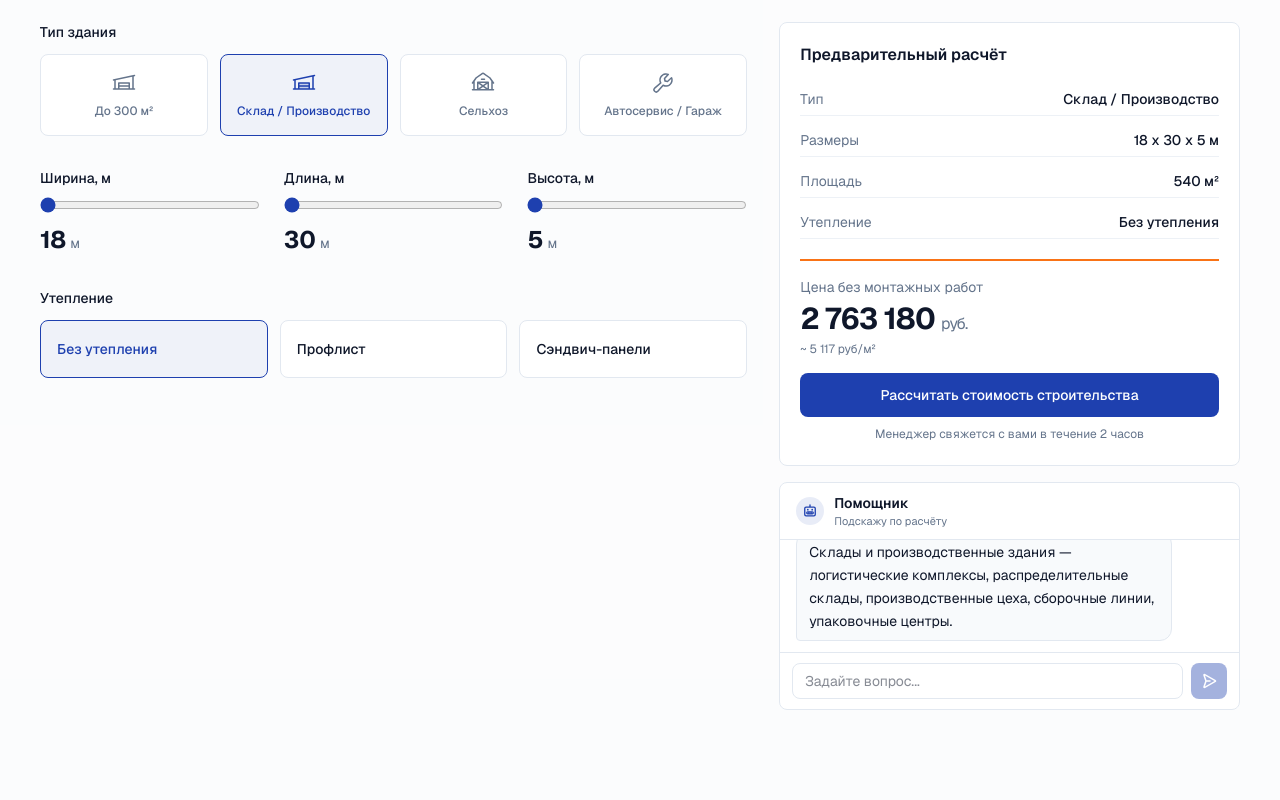
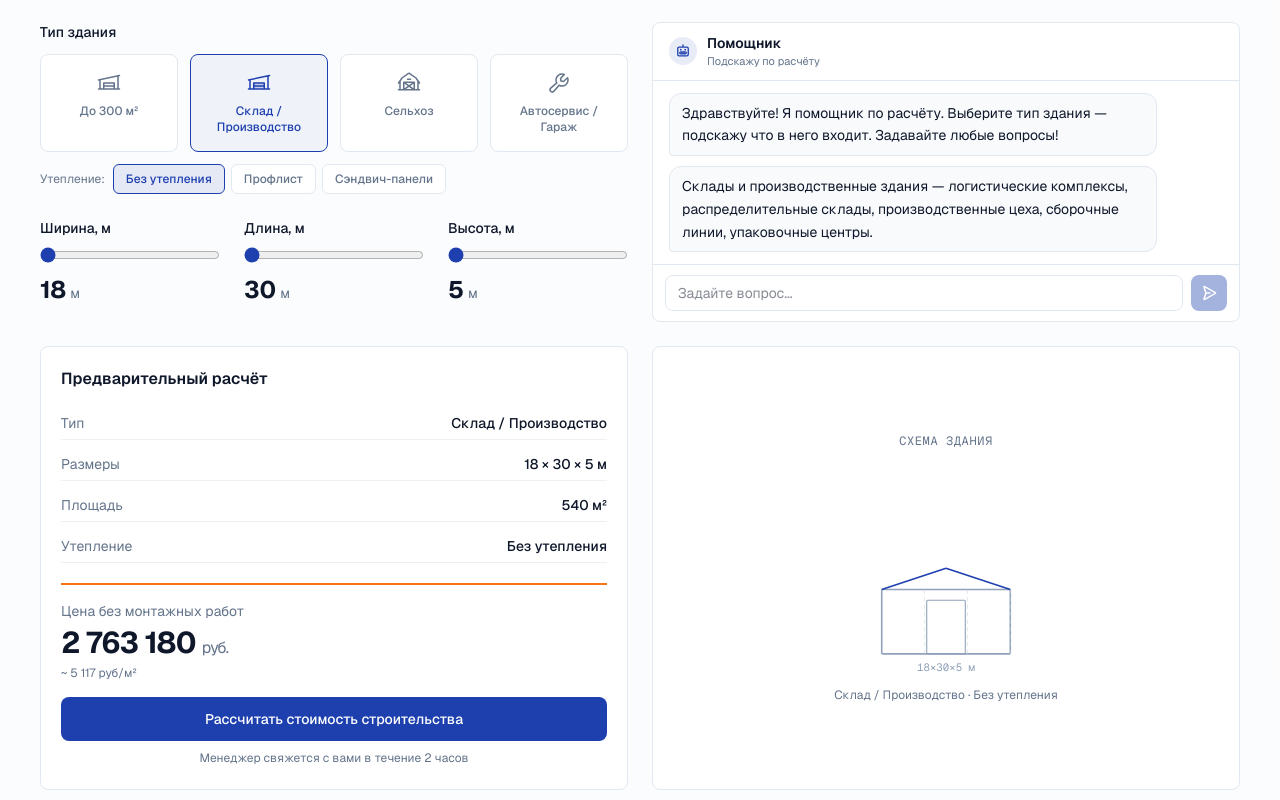
Before and after one commit to faded679/lstkmk, a Next.js app: page / in a window 1280 px wide. Shown: the part 1100-1900 px from the top of the page. Built offline with nearby package versions, Linux system fonts and the light colour scheme.

Commit message:
feat: calculator 2x2 layout - type+insulation top-left, chat top-right, estimate bottom-left, SVG sketch bottom-right

```diff
--- a/src/components/Calculator.tsx
+++ b/src/components/Calculator.tsx
@@ -179,6 +179,62 @@ export default function Calculator() {
   const formatPrice = (n: number) =>
     new Intl.NumberFormat("ru-RU").format(Math.round(n));
 
+  // SVG building sketch based on type
+  const BuildingSketch = () => {
+    const w = 280;
+    const h = 200;
+    const ratio = width / length;
+    const bw = Math.min(240, Math.max(120, ratio * 200));
+    const bh = Math.min(140, Math.max(60, (height / 10) * 120));
+    const x0 = (w - bw) / 2;
+    const y0 = h - 20 - bh;
+    const roofPeak = type === "agriculture" ? y0 - 30 : y0 - 20;
+
+    if (type === "agriculture") {
+      return (
+        <svg viewBox={`0 0 ${w} ${h}`} className="w-full h-full" fill="none">
+          <rect x={x0} y={y0} width={bw} height={bh} stroke="currentColor" strokeWidth="1.5" className="text-slate-400" rx="1" />
+          <path d={`M${x0} ${y0} Q${x0 + bw / 2} ${roofPeak} ${x0 + bw} ${y0}`} stroke="currentColor" strokeWidth="1.5" className="text-accent-blue" fill="none" />
+          {Array.from({ length: Math.floor(bw / 30) }).map((_, i) => (
+            <line key={i} x1={x0 + (i + 1) * 30} y1={y0} x2={x0 + (i + 1) * 30} y2={y0 + bh} stroke="currentColor" strokeWidth="0.5" className="text-slate-300" strokeDasharray="4 3" />
+          ))}
+          <rect x={x0 + bw * 0.35} y={y0 + bh - 40} width={bw * 0.3} height={40} stroke="currentColor" strokeWidth="1" className="text-slate-400" rx="1" />
+          <text x={w / 2} y={h - 4} textAnchor="middle" className="text-[10px] fill-slate-400 font-mono">{width}×{length}×{height} м</text>
+        </svg>
+      );
+    }
+
+    if (type === "service") {
+      return (
+        <svg viewBox={`0 0 ${w} ${h}`} className="w-full h-full" fill="none">
+          <rect x={x0} y={y0} width={bw} height={bh} stroke="currentColor" strokeWidth="1.5" className="text-slate-400" rx="1" />
+          <line x1={x0} y1={y0} x2={x0 + bw / 2} y2={roofPeak} stroke="currentColor" strokeWidth="1.5" className="text-accent-blue" />
+          <line x1={x0 + bw / 2} y1={roofPeak} x2={x0 + bw} y2={y0} stroke="currentColor" strokeWidth="1.5" className="text-accent-blue" />
+          {[0.15, 0.55].map((p, i) => (
+            <rect key={i} x={x0 + bw * p} y={y0 + bh - 50} width={bw * 0.28} height={50} stroke="currentColor" strokeWidth="1" className="text-slate-400" rx="1" />
+          ))}
+          <line x1={x0 + bw * 0.15 + bw * 0.14} y1={y0 + bh - 50} x2={x0 + bw * 0.15 + bw * 0.14} y2={y0 + bh} stroke="currentColor" strokeWidth="0.5" className="text-slate-300" />
+          <line x1={x0 + bw * 0.55 + bw * 0.14} y1={y0 + bh - 50} x2={x0 + bw * 0.55 + bw * 0.14} y2={y0 + bh} stroke="currentColor" strokeWidth="0.5" className="text-slate-300" />
+          <text x={w / 2} y={h - 4} textAnchor="middle" className="text-[10px] fill-slate-400 font-mono">{width}×{length}×{height} м</text>
+        </svg>
+      );
+    }
+
+    // warehouse & small-building
+    return (
+      <svg viewBox={`0 0 ${w} ${h}`} className="w-full h-full" fill="none">
+        <rect x={x0} y={y0} width={bw} height={bh} stroke="currentColor" strokeWidth="1.5" className="text-slate-400" rx="1" />
+        <line x1={x0} y1={y0} x2={x0 + bw / 2} y2={roofPeak} stroke="currentColor" strokeWidth="1.5" className="text-accent-blue" />
+        <line x1={x0 + bw / 2} y1={roofPeak} x2={x0 + bw} y2={y0} stroke="currentColor" strokeWidth="1.5" className="text-accent-blue" />
+        {Array.from({ length: Math.floor(bw / 40) }).map((_, i) => (
+          <line key={i} x1={x0 + (i + 1) * 40} y1={y0} x2={x0 + (i + 1) * 40} y2={y0 + bh} stroke="currentColor" strokeWidth="0.5" className="text-slate-300" strokeDasharray="4 3" />
+        ))}
+        <rect x={x0 + bw * 0.35} y={y0 + bh - 50} width={bw * 0.3} height={50} stroke="currentColor" strokeWidth="1" className="text-slate-400" rx="1" />
+        <text x={w / 2} y={h - 4} textAnchor="middle" className="text-[10px] fill-slate-400 font-mono">{width}×{length}×{height} м</text>
+      </svg>
+    );
+  };
+
   return (
     <section id="calculator" className="py-24 lg:py-32 bg-slate-50/50">
       <div className="max-w-[1400px] mx-auto px-6 lg:px-10">
@@ -198,13 +254,15 @@ export default function Calculator() {
           </p>
         </motion.div>
 
-        <div className="grid grid-cols-1 lg:grid-cols-5 gap-8">
+        <div className="grid grid-cols-1 lg:grid-cols-2 gap-6">
+
+          {/* TOP LEFT — Тип здания + утепление + ползунки */}
           <motion.div
-            initial={reduce ? false : { opacity: 0, x: -20 }}
-            whileInView={{ opacity: 1, x: 0 }}
+            initial={reduce ? false : { opacity: 0, y: 20 }}
+            whileInView={{ opacity: 1, y: 0 }}
             viewport={{ once: true, amount: 0.1 }}
             transition={{ duration: 0.6, ease: [0.16, 1, 0.3, 1] }}
-            className="lg:col-span-3 space-y-8"
+            className="space-y-6"
           >
             <div>
               <label className="block text-sm font-medium text-foreground mb-3">
@@ -215,7 +273,7 @@ export default function Calculator() {
                   <button
                     key={bt.id}
                     onClick={() => setType(bt.id)}
-                    className={`flex flex-col items-center gap-2 p-4 rounded-lg border transition-all duration-200 ${
+                    className={`relative flex flex-col items-center gap-2 p-4 rounded-lg border transition-all duration-200 ${
                       type === bt.id
                         ? "border-accent-blue bg-accent-blue/5 text-accent-blue"
                         : "border-border bg-white text-muted hover:border-slate-300"
@@ -229,10 +287,29 @@ export default function Calculator() {
                   </button>
                 ))}
               </div>
+
+              {/* Утепление — появляется внутри блока типа */}
+              <div className="mt-3 flex items-center gap-2">
+                <span className="text-xs text-muted shrink-0">Утепление:</span>
+                <div className="flex gap-1.5">
+                  {insulationOptions.map((opt) => (
+                    <button
+                      key={opt.id}
+                      onClick={() => setInsulation(opt.id)}
+                      className={`px-3 py-1.5 rounded-md text-xs font-medium border transition-all duration-200 ${
+                        insulation === opt.id
+                          ? "border-accent-blue bg-accent-blue/10 text-accent-blue"
+                          : "border-border bg-white text-muted hover:border-slate-300"
+                      }`}
+                    >
+                      {opt.label}
+                    </button>
+                  ))}
+                </div>
+              </div>
             </div>
 
             <div className="grid grid-cols-1 sm:grid-cols-3 gap-6">
-              {/* Ширина — дискретные кнопки */}
               <div>
                 <label className="block text-sm font-medium text-foreground mb-2">
                   Ширина, м
@@ -261,7 +338,6 @@ export default function Calculator() {
                 )}
               </div>
 
-              {/* Длина — непрерывный ползунок с шагом */}
               <div>
                 <label className="block text-sm font-medium text-foreground mb-2">
                   Длина, м
@@ -281,7 +357,6 @@ export default function Calculator() {
                 </div>
               </div>
 
-              {/* Высота — дискретные кнопки */}
               <div>
                 <label className="block text-sm font-medium text-foreground mb-2">
                   Высота, м
@@ -310,106 +385,16 @@ export default function Calculator() {
                 )}
               </div>
             </div>
-
-            <div>
-              <label className="block text-sm font-medium text-foreground mb-3">
-                Утепление
-              </label>
-              <div className="grid grid-cols-3 gap-3">
-                {insulationOptions.map((opt) => (
-                  <button
-                    key={opt.id}
-                    onClick={() => setInsulation(opt.id)}
-                    className={`p-4 rounded-lg border text-left transition-all duration-200 ${
-                      insulation === opt.id
-                        ? "border-accent-blue bg-accent-blue/5"
-                        : "border-border bg-white hover:border-slate-300"
-                    }`}
-                  >
-                    <span
-                      className={`text-sm font-medium ${
-                        insulation === opt.id
-                          ? "text-accent-blue"
-                          : "text-foreground"
-                      }`}
-                    >
-                      {opt.label}
-                    </span>
-                  </button>
-                ))}
-              </div>
-            </div>
           </motion.div>
 
+          {/* TOP RIGHT — Помощник */}
           <motion.div
-            initial={reduce ? false : { opacity: 0, x: 20 }}
-            whileInView={{ opacity: 1, x: 0 }}
+            initial={reduce ? false : { opacity: 0, y: 20 }}
+            whileInView={{ opacity: 1, y: 0 }}
             viewport={{ once: true, amount: 0.1 }}
-            transition={{
-              duration: 0.6,
-              delay: 0.15,
-              ease: [0.16, 1, 0.3, 1],
-            }}
-            className="lg:col-span-2"
+            transition={{ duration: 0.6, delay: 0.1, ease: [0.16, 1, 0.3, 1] }}
           >
-            <div className="sticky top-24 flex flex-col gap-4" style={{ maxHeight: "calc(100vh - 7rem)" }}>
-              <div className="bg-white border border-border rounded-lg p-5 shrink-0">
-                <h3 className="text-base font-semibold text-foreground mb-4">
-                  Предварительный расчёт
-                </h3>
-
-                <div className="space-y-2 text-sm">
-                  <div className="flex justify-between py-1.5 border-b border-border/60">
-                    <span className="text-muted">Тип</span>
-                    <span className="font-medium text-foreground">
-                      {selectedType.label}
-                    </span>
-                  </div>
-                  <div className="flex justify-between py-1.5 border-b border-border/60">
-                    <span className="text-muted">Размеры</span>
-                    <span className="font-medium text-foreground">
-                      {width} x {length} x {height} м
-                    </span>
-                  </div>
-                  <div className="flex justify-between py-1.5 border-b border-border/60">
-                    <span className="text-muted">Площадь</span>
-                    <span className="font-medium text-foreground">
-                      {formatPrice(estimate.area)} м²
-                    </span>
-                  </div>
-                  <div className="flex justify-between py-1.5 border-b border-border/60">
-                    <span className="text-muted">Утепление</span>
-                    <span className="font-medium text-foreground">
-                      {selectedInsulation.label}
-                    </span>
-                  </div>
-                </div>
-
-                <div className="mt-5 pt-4 border-t-2 border-accent-orange">
-                  <div className="text-sm text-muted mb-1">
-                    Цена без монтажных работ
-                  </div>
-                  <div className="text-2xl md:text-3xl font-bold tracking-tight text-foreground">
-                    {formatPrice(estimate.total)}{" "}
-                    <span className="text-base font-normal text-muted">руб.</span>
-                  </div>
-                  <div className="text-xs text-muted mt-1">
-                    ~ {formatPrice(estimate.total / estimate.area)} руб/м²
-                  </div>
-                </div>
-
-                <a
-                  href="#contacts"
-                  className="mt-4 w-full inline-flex h-11 items-center justify-center text-sm font-medium text-white bg-accent-blue rounded-lg hover:bg-accent-blue/90 transition-colors"
-                >
-                  Рассчитать стоимость строительства
-                </a>
-                <p className="mt-2 text-xs text-muted text-center leading-relaxed">
-                  Менеджер свяжется с вами в течение 2 часов
-                </p>
-              </div>
-
-              <div className="bg-white border border-border rounded-lg flex flex-col min-h-0 flex-1">
+            <div className="bg-white border border-border rounded-lg flex flex-col h-full" style={{ minHeight: 300 }}>
               <div className="flex items-center gap-2.5 px-4 py-2.5 border-b border-border shrink-0">
                 <div className="w-7 h-7 rounded-full bg-accent-blue/10 flex items-center justify-center">
                   <Robot size={14} weight="bold" className="text-accent-blue" />
@@ -459,8 +444,80 @@ export default function Calculator() {
                 </div>
               </div>
             </div>
+          </motion.div>
+
+          {/* BOTTOM LEFT — Предварительный расчёт */}
+          <motion.div
+            initial={reduce ? false : { opacity: 0, y: 20 }}
+            whileInView={{ opacity: 1, y: 0 }}
+            viewport={{ once: true, amount: 0.1 }}
+            transition={{ duration: 0.6, delay: 0.15, ease: [0.16, 1, 0.3, 1] }}
+          >
+            <div className="bg-white border border-border rounded-lg p-5 h-full">
+              <h3 className="text-base font-semibold text-foreground mb-4">
+                Предварительный расчёт
+              </h3>
+
+              <div className="space-y-2 text-sm">
+                <div className="flex justify-between py-1.5 border-b border-border/60">
+                  <span className="text-muted">Тип</span>
+                  <span className="font-medium text-foreground">{selectedType.label}</span>
+                </div>
+                <div className="flex justify-between py-1.5 border-b border-border/60">
+                  <span className="text-muted">Размеры</span>
+                  <span className="font-medium text-foreground">{width} × {length} × {height} м</span>
+                </div>
+                <div className="flex justify-between py-1.5 border-b border-border/60">
+                  <span className="text-muted">Площадь</span>
+                  <span className="font-medium text-foreground">{formatPrice(estimate.area)} м²</span>
+                </div>
+                <div className="flex justify-between py-1.5 border-b border-border/60">
+                  <span className="text-muted">Утепление</span>
+                  <span className="font-medium text-foreground">{selectedInsulation.label}</span>
+                </div>
+              </div>
+
+              <div className="mt-5 pt-4 border-t-2 border-accent-orange">
+                <div className="text-sm text-muted mb-1">Цена без монтажных работ</div>
+                <div className="text-2xl md:text-3xl font-bold tracking-tight text-foreground">
+                  {formatPrice(estimate.total)}{" "}
+                  <span className="text-base font-normal text-muted">руб.</span>
+                </div>
+                <div className="text-xs text-muted mt-1">
+                  ~ {formatPrice(estimate.total / estimate.area)} руб/м²
+                </div>
+              </div>
+
+              <a
+                href="#contacts"
+                className="mt-4 w-full inline-flex h-11 items-center justify-center text-sm font-medium text-white bg-accent-blue rounded-lg hover:bg-accent-blue/90 transition-colors"
+              >
+                Рассчитать стоимость строительства
+              </a>
+              <p className="mt-2 text-xs text-muted text-center leading-relaxed">
+                Менеджер свяжется с вами в течение 2 часов
+              </p>
             </div>
           </motion.div>
+
+          {/* BOTTOM RIGHT — Схема здания */}
+          <motion.div
+            initial={reduce ? false : { opacity: 0, y: 20 }}
+            whileInView={{ opacity: 1, y: 0 }}
+            viewport={{ once: true, amount: 0.1 }}
+            transition={{ duration: 0.6, delay: 0.2, ease: [0.16, 1, 0.3, 1] }}
+          >
+            <div className="bg-white border border-border rounded-lg p-5 h-full flex flex-col items-center justify-center">
+              <div className="text-xs text-muted mb-3 font-mono uppercase tracking-wider">Схема здания</div>
+              <div className="w-full max-w-[300px] aspect-[7/5]">
+                <BuildingSketch />
+              </div>
+              <div className="mt-3 text-xs text-muted text-center">
+                {selectedType.label} · {selectedInsulation.label}
+              </div>
+            </div>
+          </motion.div>
+
         </div>
       </div>
     </section>
```
Lines whose indentation alone changed are shown as unchanged.
